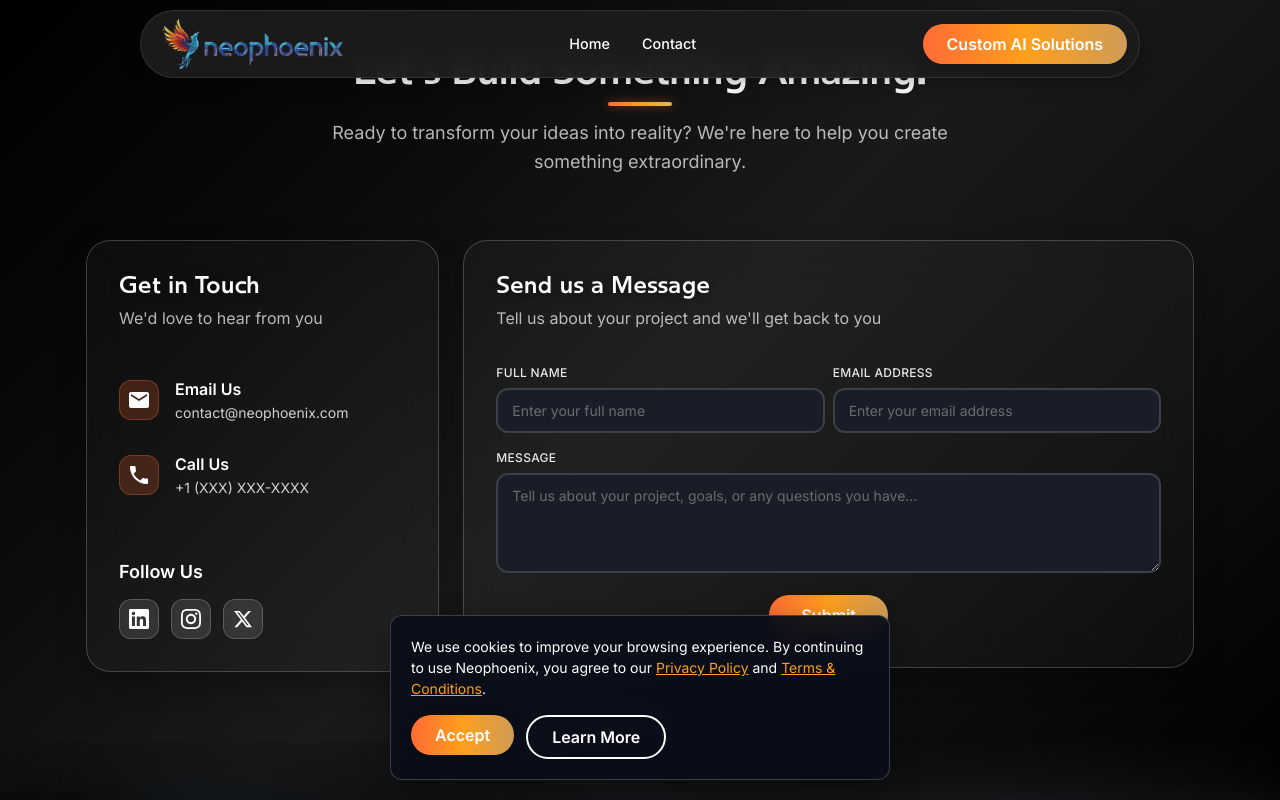
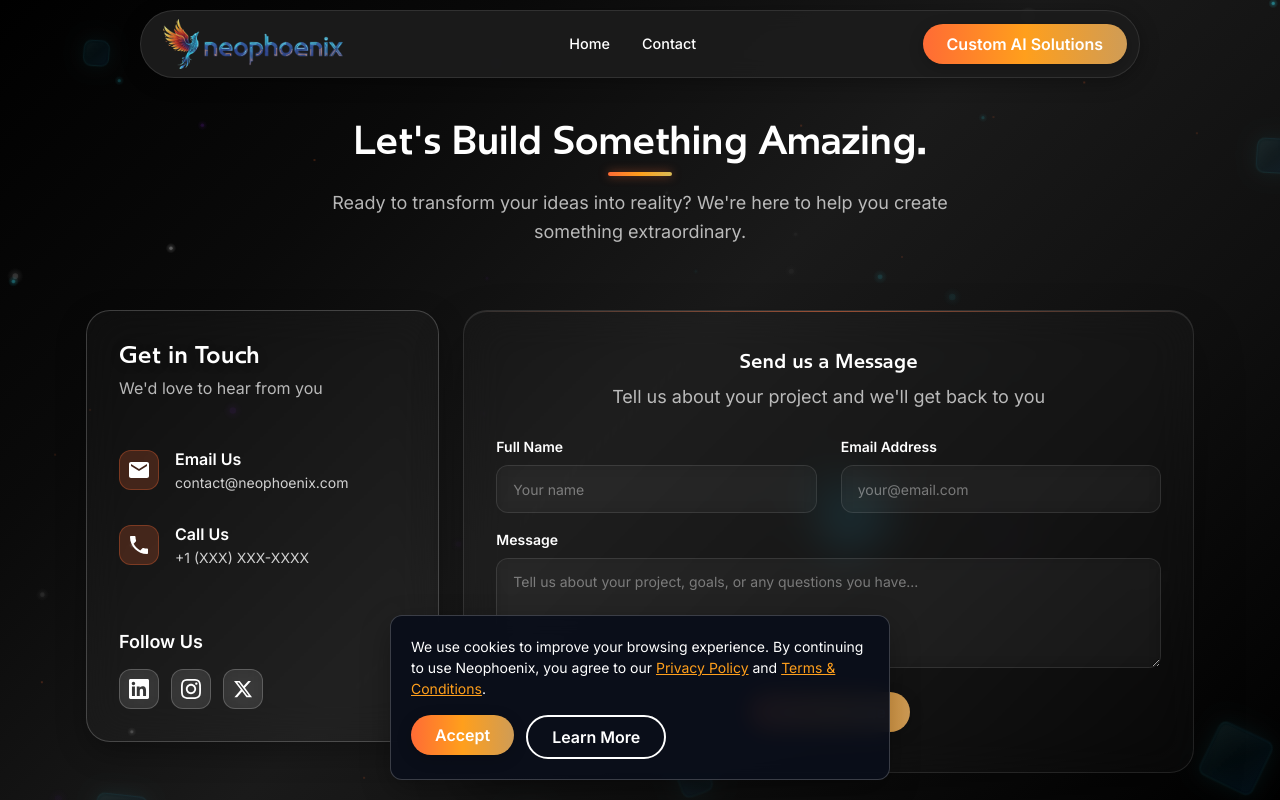
Before and after one commit to dhavalinventam/neophoenix-web, a Next.js app: page /contact in a window 1280 px wide. Shown: the top 800 px of the page. Built offline with nearby package versions, Linux system fonts and the light colour scheme.

Commit message:
update some pages chnages

```diff
--- a/src/app/(pages)/contact/page.module.scss
+++ b/src/app/(pages)/contact/page.module.scss
@@ -1,27 +1,57 @@
 @use '../../../styles/variables' as *;
 @use '../../../styles/mixins' as *;
 
-.contactPage {
+.contactContainer {
   position: relative;
-  background: $bg-dark-primary; // Single solid background
-  min-height: 100vh;
-  padding: 48px 0; // Consistent with global section spacing
+  background: transparent; // Remove background to show global gradient
+  padding: 120px 0px !important; // Remove padding for seamless layout
   overflow: hidden;
   z-index: 1;
 
-  &::before {
-    content: '';
-    position: absolute;
-    top: 0;
-    left: 0;
-    right: 0;
-    bottom: 0;
-    // background:
-    //   radial-gradient(circle at 20% 80%, rgba(255, 107, 53, 0.15) 0%, transparent 50%),
-    //   radial-gradient(circle at 80% 20%, rgba(67, 97, 238, 0.15) 0%, transparent 50%),
-    //   radial-gradient(circle at 40% 40%, rgba(46, 196, 182, 0.1) 0%, transparent 50%);
-    pointer-events: none;
+  // Floating Data Blocks
+  .floatingBlocks {
+    z-index: 1;
   }
+}
+
+// Animated Background Elements
+.backgroundElements {
+  position: absolute;
+  top: 0;
+  left: 0;
+  width: 100%;
+  height: 100%;
+  pointer-events: none;
+  z-index: 0;
+}
+
+.gradientMesh {
+  position: absolute;
+  top: 0;
+  left: 0;
+  width: 100%;
+  height: 100%;
+  animation: meshMove 20s ease-in-out infinite;
+}
+
+.particleField {
+  position: absolute;
+  top: 0;
+  left: 0;
+  width: 100%;
+  height: 100%;
+}
+
+.particle {
+  position: absolute;
+  width: 2px;
+  height: 2px;
+  background: rgba(255, 107, 53, 0.4);
+  border-radius: 50%;
+  animation: particleFloat var(--duration) ease-in-out infinite;
+  animation-delay: var(--delay);
+  left: var(--x);
+  top: var(--y);
 }
 
 // =============================================================================
@@ -237,126 +267,144 @@
   }
 }
 
+// Main Content Card
+.mainCard {
+  background: rgba(255, 255, 255, 0.02);
+  border: 1px solid rgba(255, 255, 255, 0.1);
+  border-radius: 24px;
+  padding: 40px 32px;
+  backdrop-filter: blur(20px);
+  box-shadow:
+    0 25px 50px rgba(0, 0, 0, 0.3),
+    inset 0 1px 0 rgba(255, 255, 255, 0.1);
+  position: relative;
+  z-index: 2;
+  overflow: hidden;
+
+  &::before {
+    content: '';
+    position: absolute;
+    top: 0;
+    left: 0;
+    right: 0;
+    height: 1px;
+    background: linear-gradient(90deg, transparent, rgba(255, 107, 53, 0.5), transparent);
+  }
+}
+
 // =============================================================================
 // FORM SECTION
 // =============================================================================
 
 .formSection {
-  background: rgba(255, 255, 255, 0.03);
-  border-radius: 24px;
-  padding: 32px;
-  backdrop-filter: blur(20px);
-  border: 1px solid $glass-border-light;
-  box-shadow: $shadow-xl;
-  position: relative;
-  overflow: hidden;
-
-  // &::before {
-  //   content: '';
-  //   position: absolute;
-  //   top: 0;
-  //   left: 0;
-  //   right: 0;
-  //   bottom: 0;
-  //   background: linear-gradient(135deg, rgba(255, 159, 28, 0.05) 0%, rgba(255, 107, 53, 0.05) 100%);
-  //   border-radius: 1.5rem;
-  // }
+  // background: rgba(255, 255, 255, 0.02);
+  // border: 1px solid rgba(255, 255, 255, 0.05);
+  // border-radius: 20px;
+  // padding: 24px;
+  // backdrop-filter: blur(10px);
 }
 
 .formHeader {
-  margin-bottom: 32px;
-  position: relative;
-  z-index: 1;
+  text-align: center;
+  margin-bottom: 24px;
 }
 
 .formTitle {
   font-family: $font-title;
-  font-size: $font-size-2xl;
+  font-size: $font-size-xl;
   font-weight: $font-weight-bold;
   color: $text-white;
-  margin-bottom: 4px;
-  text-shadow: 0 2px 10px rgba(0, 0, 0, 0.3);
+  margin-bottom: 8px;
 }
 
 .formSubtitle {
-  font-size: $font-size-base;
-  color: rgba(255, 255, 255, 0.7);
-  margin: 0;
+  font-family: $font-primary;
+  font-size: $font-size-lg; // Increased font size for better readability
+  color: rgba(255, 255, 255, 0.7); // Consistent with other sections
+  line-height: 1.6;
+  font-weight: $font-weight-normal;
 }
 
-.contactForm {
-  border-radius: 25px;
-  position: relative;
-  z-index: 2;
+.form {
+  display: flex;
+  flex-direction: column;
+  gap: 16px;
 }
 
 .formGroup {
-  margin-bottom: 16px;
+  display: flex;
+  flex-direction: column;
+  margin-bottom: 0;
+}
 
-  .inputWrapper {
-    position: relative;
-    background: rgba(255, 107, 53, 0.2); // Use new orange
-    border-radius: 12px;
-    padding: 8px;
-    transition: all $duration-normal $ease-out;
+.label {
+  font-family: $font-primary;
+  font-size: $font-size-sm;
+  font-weight: $font-weight-semibold;
+  color: #ffffff;
+  margin-bottom: 8px;
+  display: block;
+}
 
-    &:focus-within {
-      background: rgba(255, 107, 53, 0.3); // Use new orange
-      border: 1px solid rgba(255, 107, 53, 0.3); // Use new orange
-      box-shadow: 0 6px 20px rgba(255, 107, 53, 0.3); // Use new orange
-    }
+.inputWrapper {
+  position: relative;
+
+  &:focus-within .inputGlow {
+    opacity: 1;
+    transform: scale(1.02);
   }
 }
 
-.formLabel {
+.input {
+  width: 100%;
+  padding: 12px 16px !important;
+  background: rgba(255, 255, 255, 0.03) !important;
+  border: 1px solid rgba(255, 255, 255, 0.1) !important;
+  border-radius: 12px !important;
+  color: $text-white !important;
   font-family: $font-primary;
-  font-size: $font-size-xs;
-  font-weight: $font-weight-medium;
-  color: $text-white;
-  margin-bottom: 6px;
-  display: block;
-  text-transform: uppercase;
-  letter-spacing: $letter-spacing-wide;
-  opacity: 0.9;
-}
-
-.formInput,
-.formTextarea {
-  width: 100%;
-  background: rgb(25 29 40);
-  border: 2px solid $glass-border-medium;
-  border-radius: 12px;
-  color: $text-white;
   font-size: $font-size-sm;
-  padding: 10px 14px;
-  transition: all $duration-normal $ease-out;
+  font-weight: $font-weight-normal;
+  transition: all 0.3s ease;
+  outline: none;
+  min-height: 48px;
   backdrop-filter: blur(10px);
-  font-family: $font-primary;
-  font-weight: $font-weight-normal;
 
   &::placeholder {
-    color: rgba(160, 160, 160, 0.6);
+    color: rgba(255, 255, 255, 0.4) !important;
   }
 
-  // &:hover {
-  //         border-color: rgba(255, 107, 53, 0.4);
-  //   background: rgba(26, 26, 46, 0.9);
-  //         box-shadow: 0 4px 15px rgba(255, 107, 53, 0.1);
-  // }
+  &:focus {
+    border-color: rgba(255, 107, 53, 0.5);
+    background: rgba(255, 255, 255, 0.05) !important;
+    transform: translateY(-2px);
+    box-shadow: 0 10px 30px rgba(0, 0, 0, 0.2);
+  }
 
-  &:focus {
-    background: rgb(25 29 40);
-    border-color: #2c3e7f;
-    box-shadow: none;
-    color: $text-white;
-    outline: none;
+  &:hover {
+    border-color: rgba(255, 255, 255, 0.2);
+    transform: translateY(-1px);
+  }
+
+  // Ensure selected text is visible
+  &:not(:placeholder-shown) {
+    color: $text-white !important;
+    background: rgba(255, 255, 255, 0.05) !important;
   }
 }
 
-.formTextarea {
-  resize: vertical;
-  min-height: 100px;
-  line-height: 1.5;
+.inputGlow {
+  position: absolute;
+  top: 0;
+  left: 0;
+  right: 0;
+  bottom: 0;
+  background: linear-gradient(135deg, rgba(255, 107, 53, 0.1) 0%, rgba(255, 159, 28, 0.1) 100%);
+  border-radius: 16px;
+  opacity: 0;
+  transition: all 0.3s ease;
+  pointer-events: none;
+  z-index: -1;
 }
 
 .formCheck {
@@ -394,43 +442,34 @@
   }
 }
 
-.formSubmit {
-  text-align: center;
-
-  button {
-    padding: 12px 32px;
-    font-size: $font-size-base;
-    font-weight: $font-weight-semibold;
-    border-radius: 50px;
-    transition: all $duration-normal $ease-out;
-
-    &:hover {
-      transform: translateY(-2px);
-      box-shadow: 0 8px 25px rgba(255, 107, 53, 0.3);
-    }
-  }
+.buttonWrapper {
+  display: flex;
+  justify-content: center;
+  margin-top: 8px;
 }
 
 // Status Messages
 .statusMessage {
-  margin-top: 16px;
-  padding: 12px 16px;
-  border-radius: 8px;
+  padding: 16px 20px;
+  border-radius: 12px;
+  font-family: $font-primary;
   font-size: $font-size-sm;
   font-weight: $font-weight-medium;
   text-align: center;
-  animation: fadeInUp 0.3s $ease-out;
+  margin-top: 24px;
+  border: 1px solid transparent;
+  backdrop-filter: blur(10px);
 
   &.success {
-    background: rgba(46, 196, 182, 0.2);
-    border: 1px solid rgba(46, 196, 182, 0.4);
-    color: #2ec4b6;
+    background: rgba(34, 197, 94, 0.1);
+    color: #22c55e;
+    border-color: rgba(34, 197, 94, 0.2);
   }
 
   &.error {
-    background: rgba(255, 107, 53, 0.2);
-    border: 1px solid rgba(255, 107, 53, 0.4);
-    color: #ff6b35;
+    background: rgba(239, 68, 68, 0.1);
+    color: #ef4444;
+    border-color: rgba(239, 68, 68, 0.2);
   }
 }
 
@@ -439,6 +478,34 @@
 // =============================================================================
 // ANIMATIONS
 // =============================================================================
+
+@keyframes meshMove {
+  0%,
+  100% {
+    transform: translateX(0px) translateY(0px);
+  }
+  25% {
+    transform: translateX(10px) translateY(-5px);
+  }
+  50% {
+    transform: translateX(-5px) translateY(10px);
+  }
+  75% {
+    transform: translateX(-10px) translateY(-5px);
+  }
+}
+
+@keyframes particleFloat {
+  0%,
+  100% {
+    transform: translateY(0px) translateX(0px);
+    opacity: 0.4;
+  }
+  50% {
+    transform: translateY(-20px) translateX(10px);
+    opacity: 0.8;
+  }
+}
 
 @keyframes pulse {
   0%, 100% {
@@ -460,6 +527,22 @@
 }
 
 @media (max-width: 992px) {
+  .contactContainer {
+    padding: 30px 0px !important; // Keep seamless layout
+  }
+  .formHeader {
+    margin-bottom: 20px;
+  }
+  .formSection {
+    padding: 16px 0;
+  }
+  .buttonWrapper {
+    margin-top: 10px;
+  }
+  .mainCard {
+    padding: 24px 16px;
+  }
+
   .infoSection,
   .formSection {
     padding: 24px;
@@ -562,6 +645,19 @@
 }
 
 @media (max-width: 576px) {
+  .mainCard {
+    padding: 16px 12px;
+    margin: 8px 0px; // Further reduced margin for mobile
+  }
+
+  .formSection {
+    padding: 12px;
+  }
+
+  .input {
+    padding: 10px 12px !important;
+    min-height: 44px;
+  }
 
   .heroTitle {
     font-size: 28px;
--- a/src/app/(pages)/contact/page.tsx
+++ b/src/app/(pages)/contact/page.tsx
@@ -2,8 +2,10 @@
 
 import { useState } from 'react';
 import styles from './page.module.scss';
-import { Container, Row, Col } from 'react-bootstrap';
+import { Container, Row, Col, Form, FormControl } from 'react-bootstrap';
 import Button from '@/components/ui/button';
+import SoftParticleGlow from '@/components/ui/soft-particle-glow';
+import FloatingDataBlocks from '@/components/ui/floating-data-blocks';
 
 export default function ContactPage() {
   const [formData, setFormData] = useState({
@@ -18,10 +20,10 @@ export default function ContactPage() {
   }>({ type: null, message: '' });
 
   const handleInputChange = (e: React.ChangeEvent<HTMLInputElement | HTMLTextAreaElement>) => {
-    const { id, value } = e.target;
+    const { name, value } = e.target;
     setFormData(prev => ({
       ...prev,
-      [id]: value
+      [name]: value
     }));
   };
 
@@ -67,6 +69,37 @@ export default function ContactPage() {
   return (
     <>
       <div className={`${styles.contactContainer} hero`}>
+        {/* Soft Particle Glow Animation */}
+        <SoftParticleGlow />
+
+        {/* Floating Data Blocks Animation */}
+        <FloatingDataBlocks
+          blockCount={10}
+          intensity="medium"
+          className={styles.floatingBlocks}
+        />
+
+        {/* Animated Background Elements */}
+        <div className={styles.backgroundElements}>
+          <div className={styles.gradientMesh}></div>
+          <div className={styles.particleField}>
+            {[...Array(20)].map((_, i) => (
+              <div
+                key={i}
+                className={styles.particle}
+                style={
+                  {
+                    '--delay': `${i * 0.1}s`,
+                    '--duration': `${3 + (i % 3)}s`,
+                    '--x': `${Math.random() * 100}%`,
+                    '--y': `${Math.random() * 100}%`,
+                  } as React.CSSProperties
+                }
+              ></div>
+            ))}
+          </div>
+        </div>
+
         {/* Hero Section */}
         <div className={styles.heroSection}>
           <Container>
@@ -160,6 +193,7 @@ export default function ContactPage() {
 
               {/* Contact Form */}
               <Col lg={8}>
+                <div className={styles.mainCard}>
                   <div className={styles.formSection}>
                     <div className={styles.formHeader}>
                       <h2 className={styles.formTitle}>Send us a Message</h2>
@@ -168,73 +202,82 @@ export default function ContactPage() {
                       </p>
                     </div>
 
-                  <form className={styles.contactForm} onSubmit={handleSubmit}>
-                    <Row className="g-2">
+                    <Form onSubmit={handleSubmit} className={styles.form}>
+                      <Row>
                         <Col md={6}>
-                        <div className={styles.formGroup}>
-                          <label htmlFor="fullName" className={styles.formLabel}>
+                          <Form.Group className={styles.formGroup}>
+                            <Form.Label htmlFor="fullName" className={styles.label}>
                               Full Name
-                          </label>
-                          <input
+                            </Form.Label>
+                            <div className={styles.inputWrapper}>
+                              <FormControl
                                 type="text"
-                            className={styles.formInput}
                                 id="fullName"
+                                name="fullName"
                                 value={formData.fullName}
-                            onChange={handleInputChange}
-                            placeholder="Enter your full name"
+                                onChange={(e: React.ChangeEvent<HTMLInputElement>) =>
+                                  handleInputChange(e)
+                                }
+                                placeholder="Your name"
+                                className={styles.input}
                                 required
                               />
+                              <div className={styles.inputGlow}></div>
                             </div>
+                          </Form.Group>
                         </Col>
                         <Col md={6}>
-                        <div className={styles.formGroup}>
-                          <label htmlFor="email" className={styles.formLabel}>
+                          <Form.Group className={styles.formGroup}>
+                            <Form.Label htmlFor="email" className={styles.label}>
                               Email Address
-                          </label>
-                          <input
+                            </Form.Label>
+                            <div className={styles.inputWrapper}>
+                              <FormControl
                                 type="email"
-                            className={styles.formInput}
                                 id="email"
+                                name="email"
                                 value={formData.email}
-                            onChange={handleInputChange}
-                            placeholder="Enter your email address"
+                                onChange={(e: React.ChangeEvent<HTMLInputElement>) =>
+                                  handleInputChange(e)
+                                }
+                                placeholder="your@email.com"
+                                className={styles.input}
                                 required
                               />
+                              <div className={styles.inputGlow}></div>
                             </div>
+                          </Form.Group>
                         </Col>
                       </Row>
 
-                    <Row className="g-2">
-                      <Col xs={12}>
-                        <div className={styles.formGroup}>
-                          <label htmlFor="message" className={styles.formLabel}>
+                      <Form.Group className={styles.formGroup}>
+                        <Form.Label htmlFor="message" className={styles.label}>
                           Message
-                          </label>
-                          <textarea
-                            className={styles.formTextarea}
+                        </Form.Label>
+                        <div className={styles.inputWrapper}>
+                          <FormControl
+                            as="textarea"
                             id="message"
+                            name="message"
                             value={formData.message}
-                            onChange={handleInputChange}
-                            rows={3}
+                            onChange={(e: React.ChangeEvent<HTMLTextAreaElement>) =>
+                              handleInputChange(e)
+                            }
                             placeholder="Tell us about your project, goals, or any questions you have..."
+                            className={styles.input}
+                            rows={4}
                             required
-                          ></textarea>
+                          />
+                          <div className={styles.inputGlow}></div>
                         </div>
-                      </Col>
-                    </Row>
+                      </Form.Group>
 
-                    <Row className="g-2">
-                      <Col xs={12}>
-                        <div
-                          className={styles.formSubmit}
-                          style={{ display: 'flex', justifyContent: 'center' }}
-                        >
+                      <div className={styles.buttonWrapper}>
                         <Button
-                            label={isSubmitting ? "Submit..." : "Submit"}
+                          label={isSubmitting ? 'Sending Message...' : 'Send Message'}
                           disabled={isSubmitting}
                         />
                       </div>
-                      </Col>
 
                       {/* Status Messages */}
                       {submitStatus.type && (
@@ -242,8 +285,8 @@ export default function ContactPage() {
                           {submitStatus.message}
                         </div>
                       )}
-                    </Row>
-                  </form>
+                    </Form>
+                  </div>
                 </div>
               </Col>
             </Row>
--- a/src/app/(pages)/privacy-policy/page.module.scss
+++ b/src/app/(pages)/privacy-policy/page.module.scss
@@ -3,7 +3,7 @@
 
 .privacyContainer {
   position: relative;
-  background: $bg-dark-primary;
+  // background: $bg-dark-primary;
   min-height: 100vh;
   padding: 48px 0;
   overflow: hidden;
--- a/src/app/(pages)/terms-conditions/page.module.scss
+++ b/src/app/(pages)/terms-conditions/page.module.scss
@@ -3,7 +3,7 @@
 
 .termsContainer {
   position: relative;
-  background: $bg-dark-primary;
+  // background: $bg-dark-primary;
   min-height: 100vh;
   padding: 48px 0;
   overflow: hidden;
--- a/src/components/pages/Landing/hero-section/index.tsx
+++ b/src/components/pages/Landing/hero-section/index.tsx
@@ -15,7 +15,7 @@ const HeroSection = () => {
 
   return (
     <>
-      <section className={`${styles.heroSection} hero`}>
+      <section className={`${styles.heroSection}`}>
         {/* Black Gradient Background */}
         <div className={styles.gradientBackground} />
 
--- a/src/components/pages/Landing/personalized-wishlist/index.tsx
+++ b/src/components/pages/Landing/personalized-wishlist/index.tsx
@@ -201,7 +201,7 @@ const PersonalizedWishlist = () => {
 
                   <div className={styles.buttonWrapper}>
                     <Button
-                      label={isSubmitting ? 'Creating Your Solution...' : 'Get Custom AI Solution'}
+                      label={isSubmitting ? 'Creating Your Solution...' : 'Get Custom AI Solutions'}
                       disabled={isSubmitting}
                     />
                   </div>
--- a/src/styles/global.scss
+++ b/src/styles/global.scss
@@ -173,7 +173,7 @@ section {
   padding: 0 16px;
 }
 .hero {
-  padding-top: 50px !important;
+  padding-top: 120px !important;
   @media (max-width: 992px) {
     padding-top: 90px !important;
   }
```
Also changed, not shown: src/components/layout/footer/Footer.module.scss (+9 -12 lines). Lines whose indentation alone changed are shown as unchanged.
